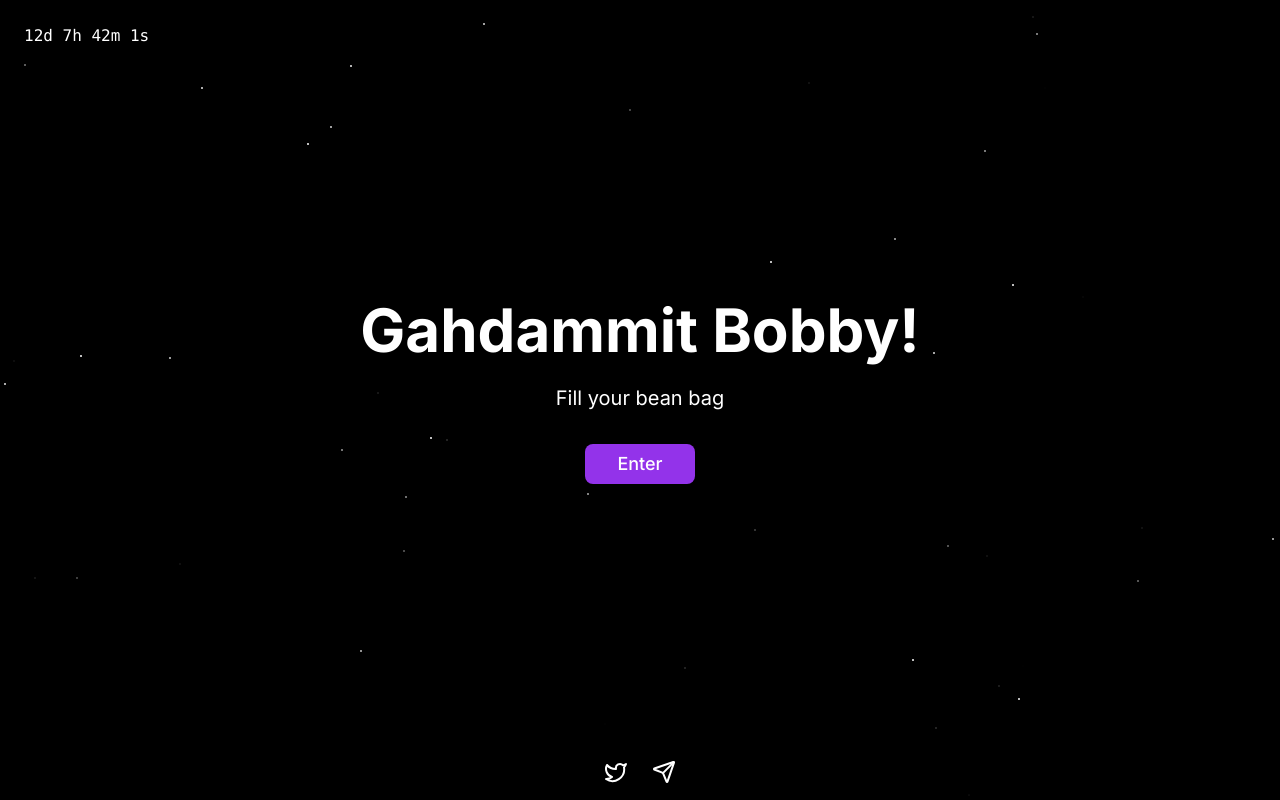
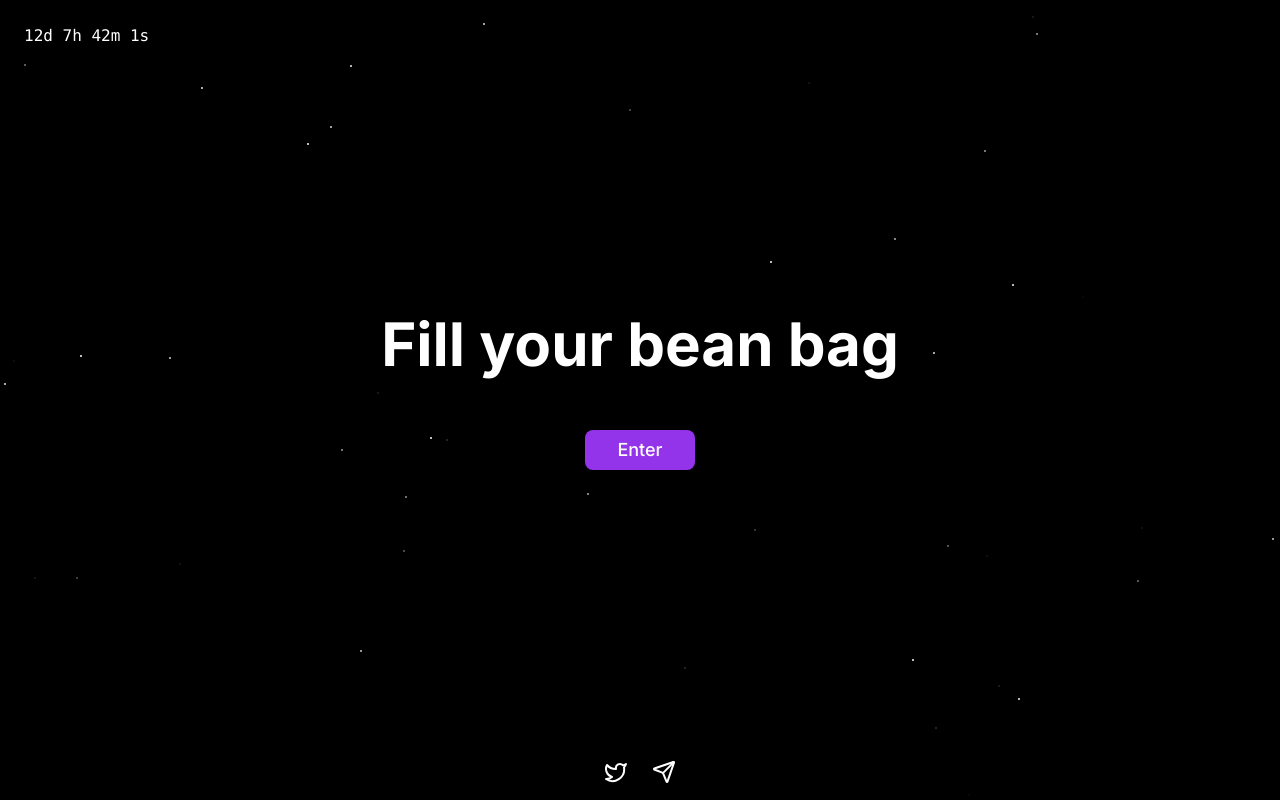
Before and after one commit to foolmeonetime/OccBean, a Next.js app: page / in a window 1280 px wide. Built offline with nearby package versions, Linux system fonts and the light colour scheme.

Commit message:
Update page.tsx

```diff
--- a/app/page.tsx
+++ b/app/page.tsx
@@ -38,10 +38,9 @@ export default function Home() {
 
       <main className="relative z-10 flex flex-col items-center justify-center min-h-screen p-4 text-white">
         <h1 className={`text-4xl md:text-5xl lg:text-6xl font-bold mb-6 ${glitchActive ? 'animate-glitch-text' : ''}`}>
-          Gahdammit Bobby!
+          Fill your bean bag
         </h1>
         <p className="max-w-md text-xl text-center mb-8">
-           Fill your bean bag
         </p>
         <Button
           className="bg-purple-600 hover:bg-purple-700 text-white px-8 py-3 rounded-lg text-lg
```
